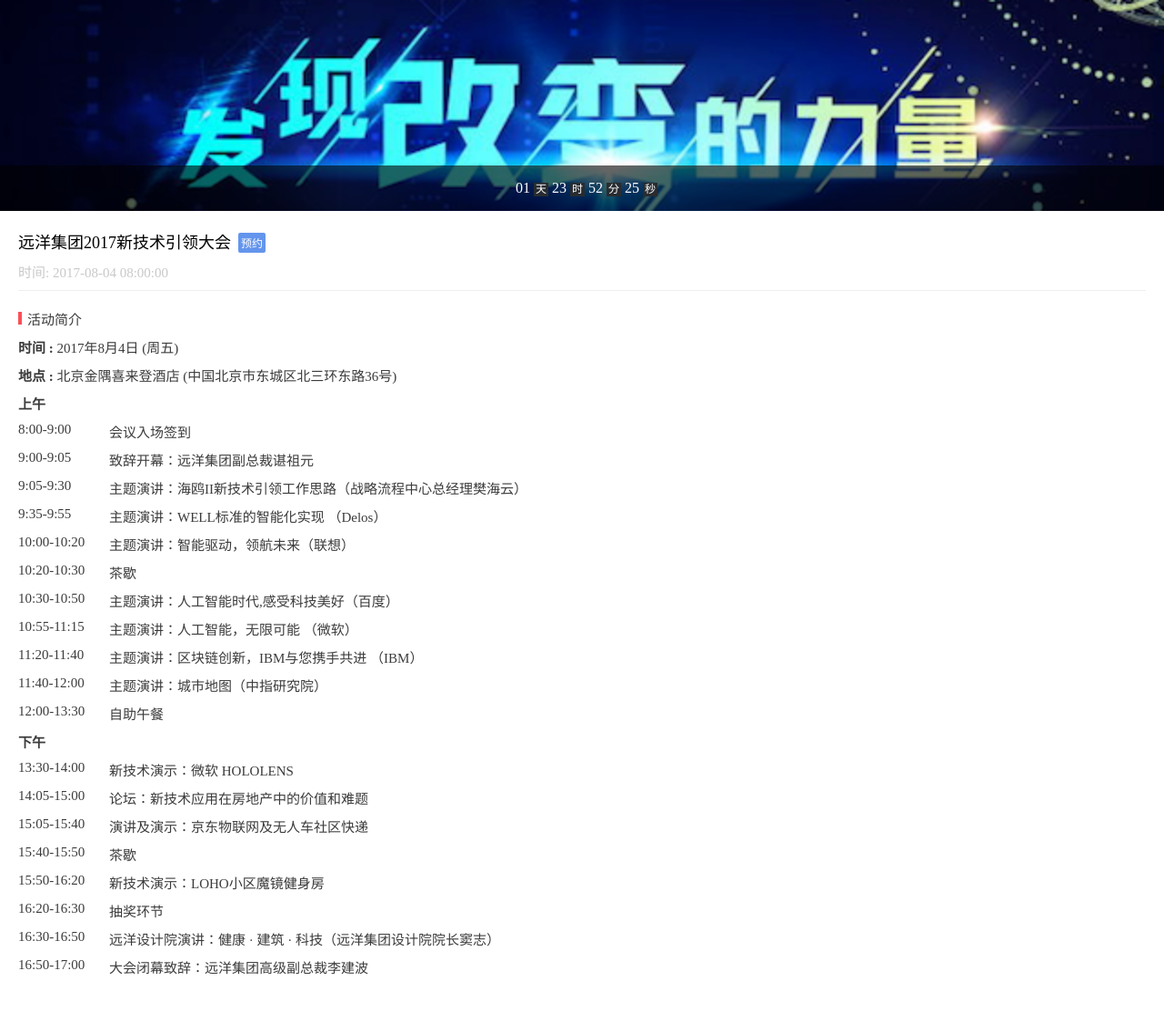
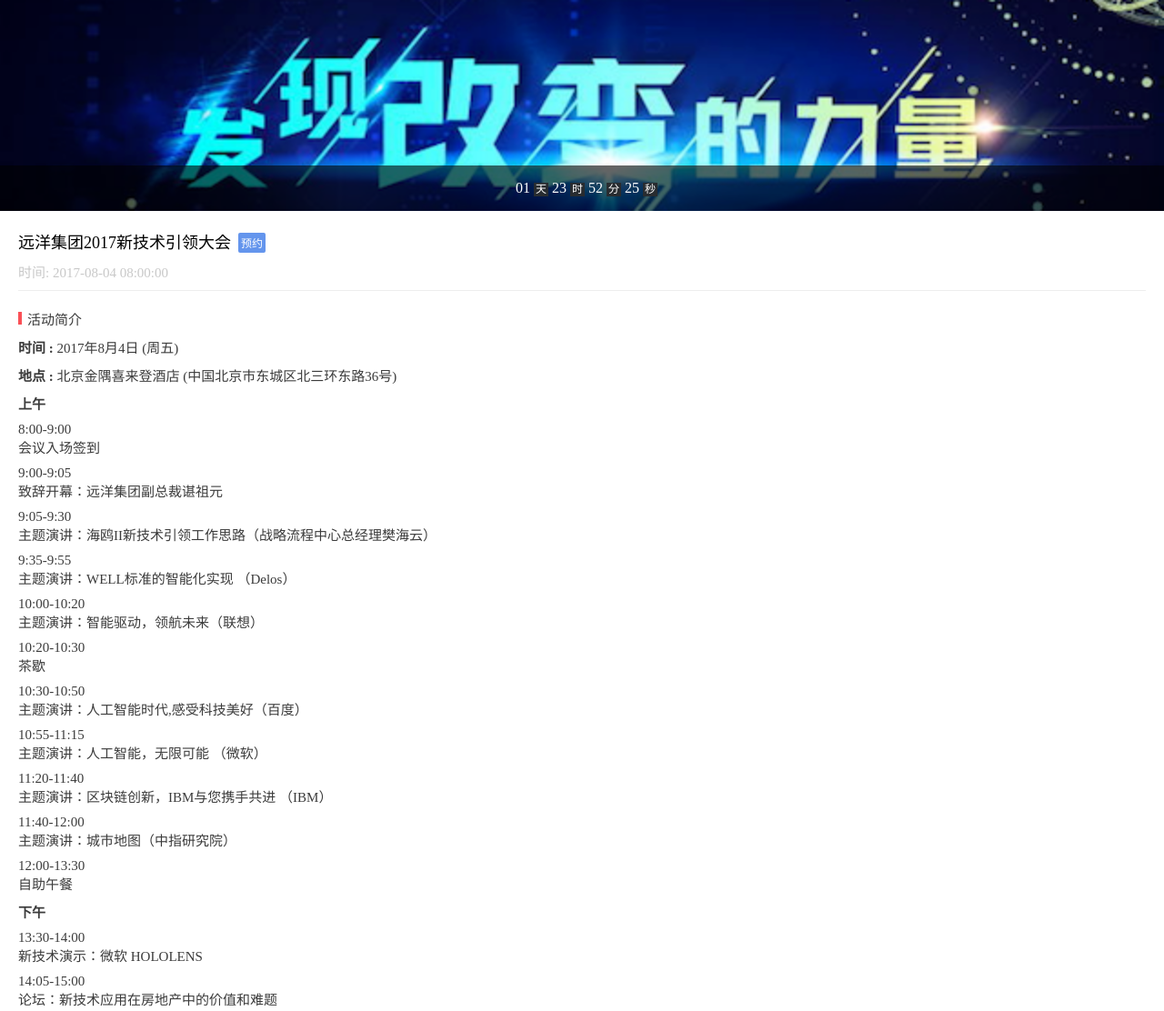
Before and after one commit to houwhu/landern, a plain HTML site: page index.html in a window 1280 px wide. Shown: the top 1112 px of the page at 91% size. Drawn offline with Linux system fonts and the light colour scheme.

Commit message:
Update main.css

```diff
--- a/main.css
+++ b/main.css
@@ -87,9 +87,8 @@
 	font-weight: bold;
 	width:100px;
 }
-#a_m div{display: flex;}
+
 #a_m div span{width: 100px;}
-#a_m div p{flex: 1;}
-#p_m div{display: flex;}
+
+
 #p_m div span{width: 100px;}
-#p_m div p{flex: 1;}
```
